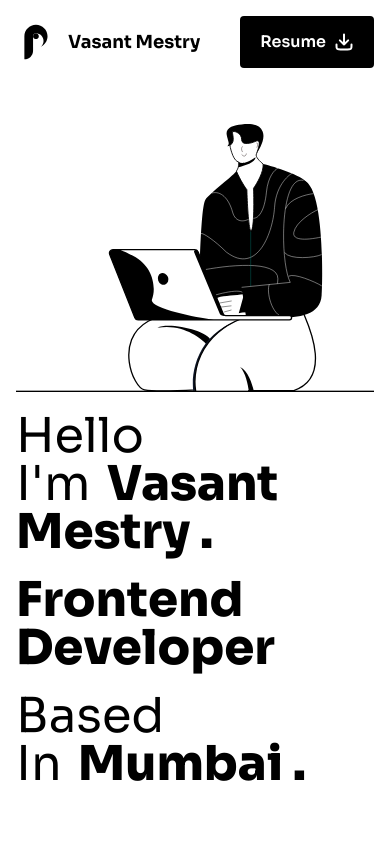
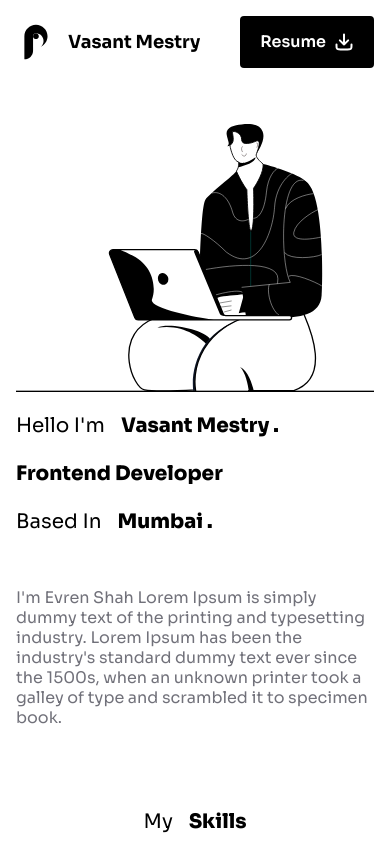
Before and after one commit to Vasant-Mestry-11/vasant-mestry-portfolio, a React (Vite) app: page / in a window 390 px wide. Shown: the top 841 px of the page. Built offline with nearby package versions, Linux system fonts and the light colour scheme.

Commit message:
:zap: :lipstick: :iphone: Hero banner UI

```diff
--- a/src/components/VariableWeightText.jsx
+++ b/src/components/VariableWeightText.jsx
@@ -1,7 +1,11 @@
 import PropTypes from "prop-types";
 const VariableWeightText = ({ invert = false, regularText, extraBoldText }) => {
   return (
-    <h2 className={`text-5xl ${invert && "invert"}`}>
+    <h2
+      className={`text-xl sm:text-2xl md:text-3xl lg:text-4xl xl:text-5xl${
+        invert && "invert"
+      }`}
+    >
       {regularText && <span className="me-4">{regularText}</span>}
       <span className="font-extrabold">{extraBoldText}</span>
     </h2>
```
